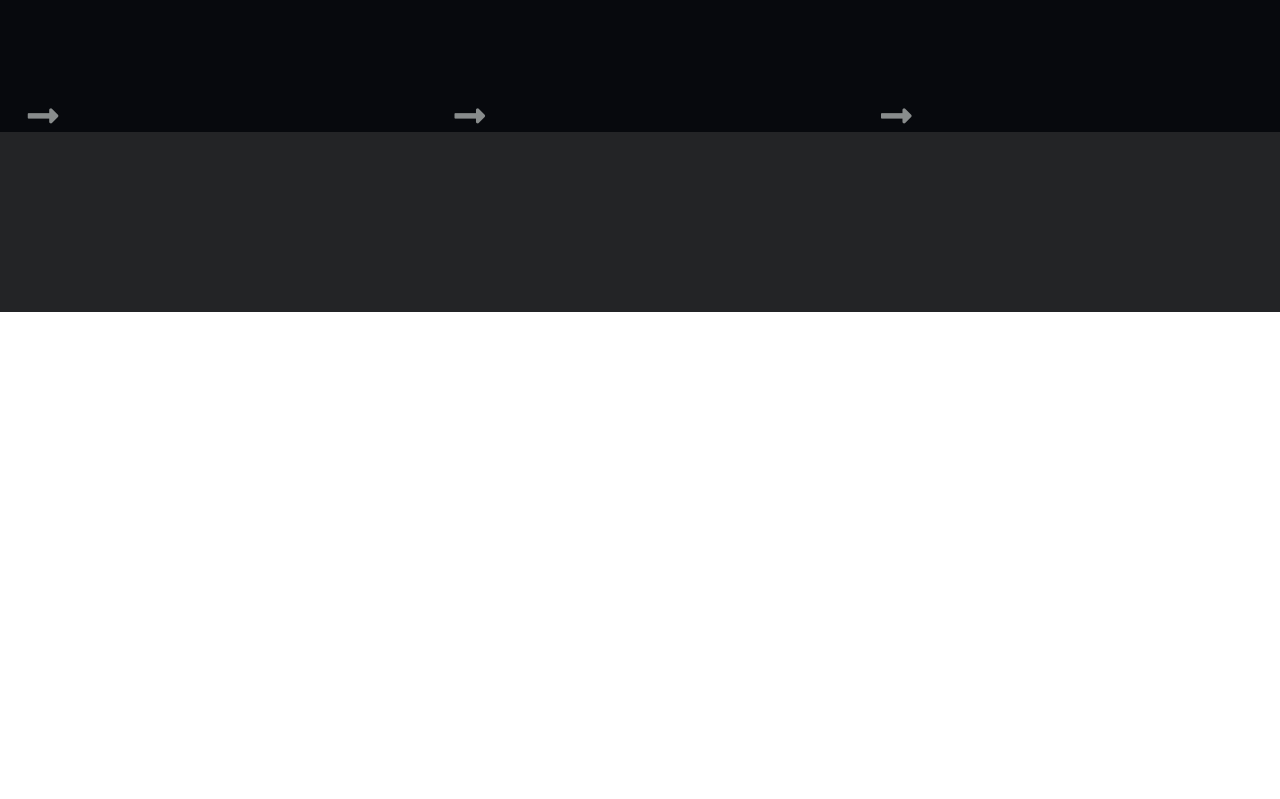
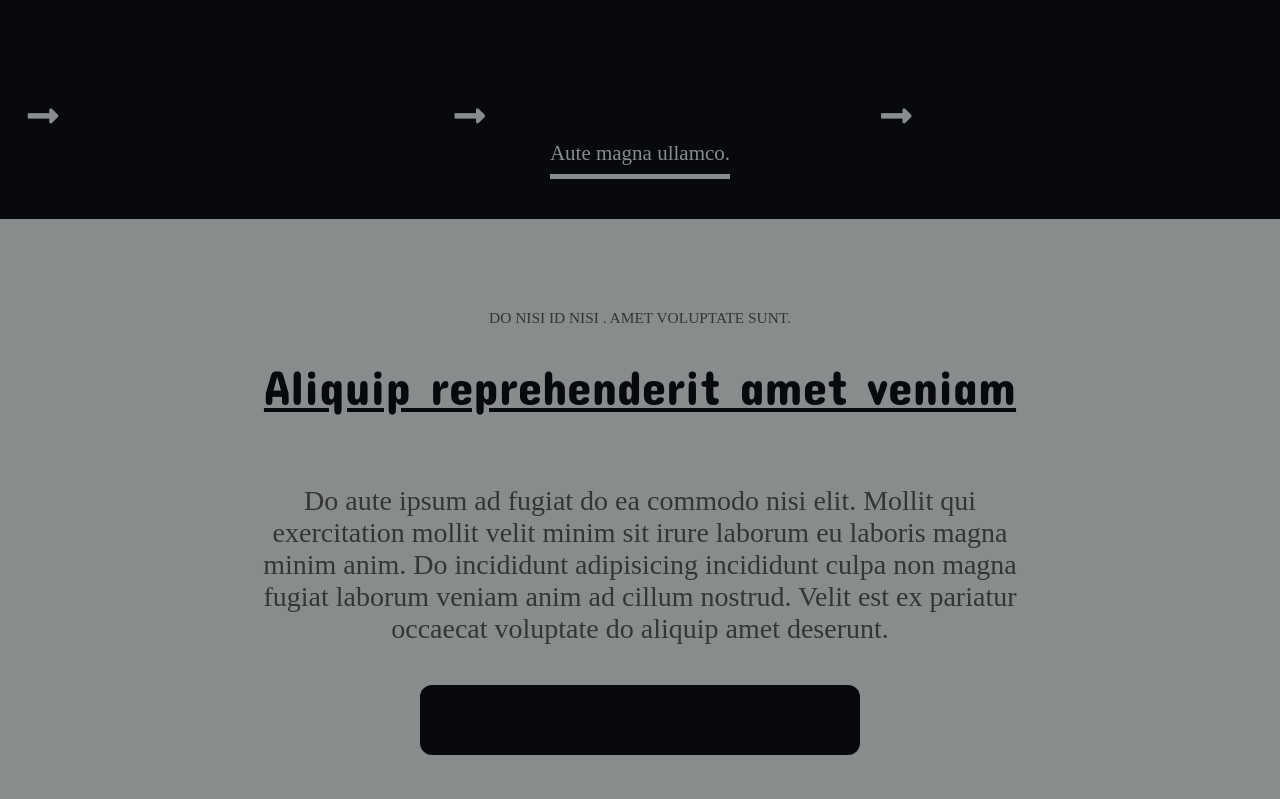
Before and after one commit to misselliev/smash-mag-teardown, a plain HTML site: page index.html in a window 1280 px wide. Shown: the part 3281-4080 px from the top of the page. Before the commit the page ends 3593 px from the top, so only its background shows below. Drawn offline with nearby package versions, Linux system fonts and the light colour scheme.

Commit message:
adding great banner conference

```diff
--- a/css/responsive.css
+++ b/css/responsive.css
@@ -1,11 +1,12 @@
 /* LATEST ARTICLE */
+
 @media only screen and (max-width: 720px) {
   /*LATEST ARTICLE*/
   #tag-center {
     position: absolute;
     top: 48px;
   }
-  .nav-bar{
+  .nav-bar {
     display: none;
   }
   #tag1 {
@@ -17,48 +18,40 @@
     margin: 0 5px 0 5px;
     left: 30vw;
   }
-
-
   .latest {
     display: flex;
     flex-flow: column wrap;
     align-content: center;
   }
-
   .latest-article {
     width: 100%;
     height: auto;
     background: #F2F2F2;
     padding-top: 220px;
   }
-
   .latest div:nth-child(2) {
     width: 100%;
     height: auto;
     padding-top: 0;
   }
-
   .latest div:nth-child(3) {
     width: 100%;
     height: auto;
     padding-top: 0;
     background: rgb(235, 235, 235);
   }
-
   .latest div:nth-child(4) {
     width: 100%;
     height: auto;
     padding-top: 0;
     background: #F2F2F2;
   }
-
   .latest-arrow i {
     font-size: 3em;
     padding-left: 5vw;
     padding-top: 35px;
     color: #232426;
   }
-
   /*ARTICLE ROW*/
   .article-row {
     width: 100%;
@@ -69,21 +62,18 @@
     background: #07090D;
     padding: 30px 0 10px 0;
   }
-
   .article {
     display: flex;
     flex-flow: column nowrap;
     width: auto;
     height: 100%;
   }
-
   .article-date {
     color: rgb(100, 100, 100);
     font-size: .8em;
     font-family: 'Times New Roman', Times, serif;
     padding-left: 5vw;
   }
-
   .article-title {
     color: rgb(235, 235, 235);
     padding-bottom: 40px;
@@ -91,7 +81,6 @@
     line-height: 35px;
     padding-left: 5vw;
   }
-
   .article-autor {
     color: rgb(189, 191, 191);
     padding-bottom: 36px;
@@ -99,7 +88,6 @@
     font-weight: bold;
     padding-left: 5vw;
   }
-
   .article-text {
     color: rgb(136, 140, 140);
     font-size: 1.5em;
@@ -107,7 +95,6 @@
     padding-bottom: 50px;
     padding-left: 5vw;
   }
-
   .article-arrow i {
     font-size: 2.5em;
     padding-top: 0;
@@ -116,49 +103,40 @@
   }
   #advertisement {
     display: flex;
-    flex-flow: column wrap;
+    flex-flow: row wrap;
     width: 100%;
     height: auto;
     background: #07090D;
-    justify-content: center;
+
     padding-top: 40px;
   }
-  .advertisement-2, .advertisement-1 {
+  .advertisement-1 {
     display: flex;
     flex-flow: column nowrap;
-    align-items: center;
-  }
-
-  .advertisement-1 {
     height: 288px;
     width: 398.8px;
-    margin-right:21.6px;
+    margin-right: 0;
     margin-bottom: 25.2px;
-    margin-top: 40px;
+    margin-top: 25.5px;
     background: #888C8C;
     border-radius: 15px;
   }
-
   .advertisement-2 {
     display: none;
   }
-
   .advertisement-text1 {
     font-size: 2.8em !important;
     color: #232426;
     padding-top: 50px;
   }
-
   .advertisement-img {
     font-size: 11em;
     color: #888C8C;
   }
-
   .advertisement-text2 {
     font-size: 4em;
     color: #07090D;
   }
-
   .ad-btn1 {
     width: 131px;
     height: 47px;
@@ -166,7 +144,6 @@
     border-radius: 3px;
     margin-top: 100px;
   }
-
   .ad-btn2 {
     width: 224px;
     height: 50px;
@@ -174,6 +151,4 @@
     border-radius: 3px;
     margin-top: 0;
   }
-
-
 }
--- a/css/styles.css
+++ b/css/styles.css
@@ -239,7 +239,7 @@ html body {
 .advertisement-1 {
   height: 288px;
   width: 398.8px;
-  margin-right:21.6px;
+  margin-right: 21.6px;
   margin-bottom: 25.2px;
   margin-top: 40px;
   background: #888C8C;
@@ -288,7 +288,93 @@ html body {
 }
 
 .see-latest {
+  margin: 0 auto 0 auto;
+  height: auto;
   width: 100%;
-  height: 180px;
-  background: rgb(35, 36, 38);
+  display: flex;
+  flex-flow: row nowrap;
+  justify-content: center;
+  background: #07090D;
+  padding-bottom: 40px;
 }
+
+.see-latest span {
+  text-align: center;
+  height: auto;
+  width: auto;
+  margin: 0 auto 0 auto;
+  color: #888C8C;
+  font-family: 'Times New Roman', Times, serif;
+  font-size: 1.5em;
+  line-height: 2em;
+  border-bottom: 5px solid #888C8C;
+}
+
+/* CONFERENCE SECTION */
+
+.conference {
+  width: 100%;
+  height: auto;
+  background: #888C8C;
+  display: flex;
+  flex-flow: column nowrap;
+  justify-content: center;
+  padding-top: 60px;
+}
+
+.conf-center {
+  display: flex;
+  justify-content: center;
+}
+
+.conf-date {
+  color: #353535;
+  font-family: 'Times New Roman', Times, serif;
+  font-size: 1.1em;
+  text-transform: uppercase;
+  padding-top: 30px;
+}
+
+.conf-title {
+  color: #07090D;
+  font-family: 'Concert One', cursive;
+  text-decoration: underline;
+  font-size: 3.5em;
+  padding-top: 30px;
+}
+
+.conf-text {
+  color: #353535;
+  text-align: center;
+  font-family: 'Times New Roman', Times, serif;
+  font-size: 2em;
+  margin: 40px 20vw 40px 20vw;
+  padding-top: 30px;
+}
+
+.conf-btn {
+  width: 440px;
+  height: 70px;
+  background: #07090D;
+  border-radius: 12px;
+  display: flex;
+  justify-content: center;
+  margin-left: auto;
+  margin-right: auto;
+}
+
+.conf-image {
+  color: #BDBFBF;
+  font-size: 50em;
+  margin-top: -100px;
+  width: 100%;
+  height: 834px;
+}
+
+/* LONELY ART */
+
+.lonely-art {
+  width: 100%;
+  height: 300px;
+  background: #232426;
+}
--- a/index.html
+++ b/index.html
@@ -155,7 +155,18 @@
     </div>
   </div>
 
-  <div class="see-latest"></div>
+  <div class="see-latest"><span>Aute magna ullamco.</span></div>
+
+  <div class="conference">
+    <div class="conf-date conf-center">Do nisi id nisi . Amet voluptate sunt.</div>
+    <div class="conf-title conf-center">Aliquip reprehenderit amet veniam</div>
+    <div class="conf-text conf-center">Do aute ipsum ad fugiat do ea commodo nisi elit. Mollit qui exercitation mollit
+      velit minim sit irure laborum eu laboris magna minim anim. Do incididunt adipisicing incididunt culpa non magna
+      fugiat laborum veniam anim ad cillum nostrud. Velit est ex pariatur occaecat voluptate do aliquip amet deserunt.</div>
+    <div class="conf-btn conf-center"></div>
+    <div class="conf-image conf-center">◉</div>
+  </div>
+  <div class="lonely-art"></div>
 </body>
 
 </html>
```
